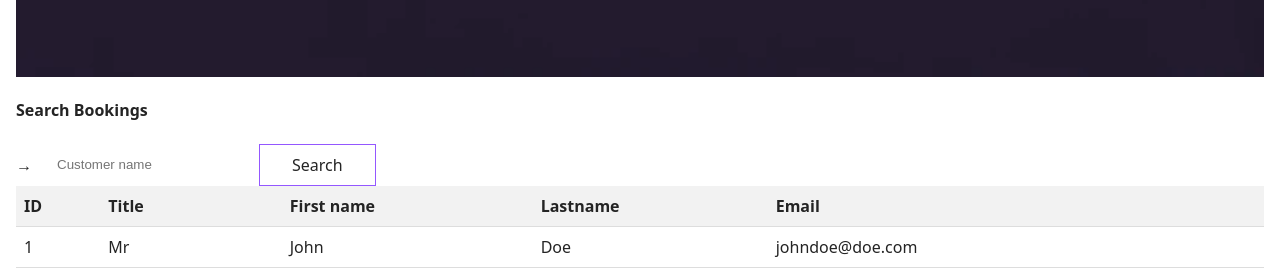
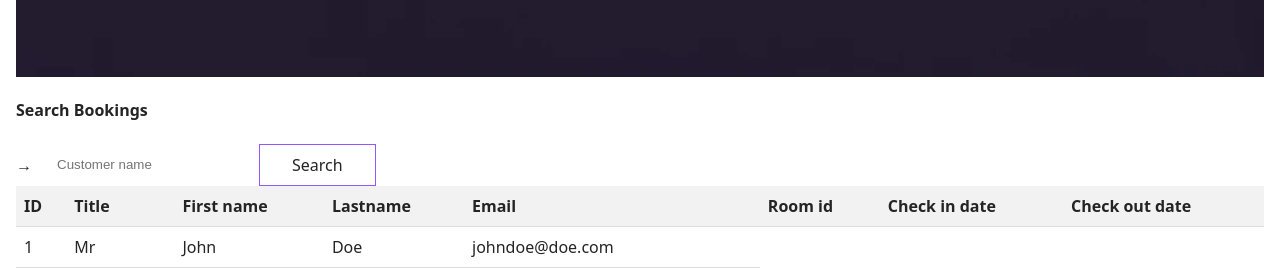
Before and after one commit to CodeYourFuture/React-Module-Project, a React (Vite) app: page / in a window 1280 px wide. Shown: the part 1251-1527 px from the top of the page. Built offline with nearby package versions, Linux system fonts and the light colour scheme.

Commit message:
adding room id, check in date and check out date in tablehead.jsx file

```diff
--- a/src/components/SearchResult/TabeleHead.jsx
+++ b/src/components/SearchResult/TabeleHead.jsx
@@ -7,6 +7,9 @@ function TableHead() {
         <th>First name</th>
         <th>Lastname</th>
         <th>Email</th>
+        <th>Room id</th>
+        <th>Check in date</th>
+        <th>Check out date</th>
       </tr>
     </>
   );
```
